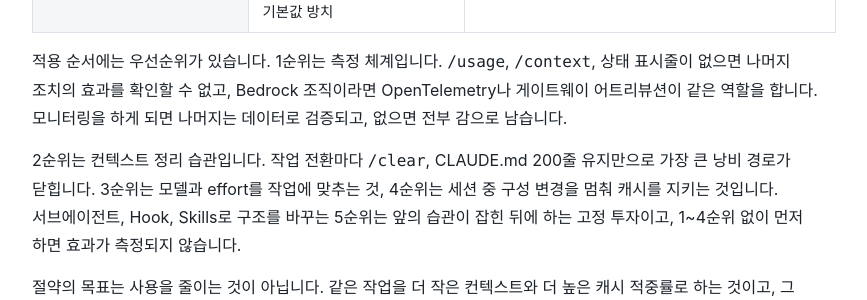
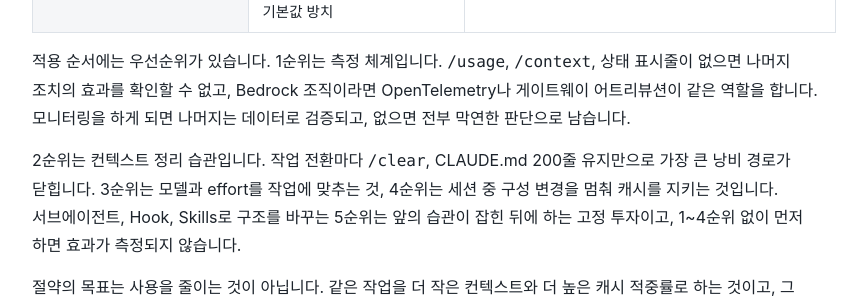
Before and after one commit to whchoi98/whchoi98.github.io, a Jekyll site: the page docs/techblog/aiml/claude-code-token-optimization-guide.html, which Jekyll copies as it is, in a window 1280 px wide and 900 px high, scrolled down 12255 px. Shown: the part 209-509 px from the top of the window, without its empty margins (206-1073 px from the left). Built offline with Jekyll 4.4.1, drawn with Linux system fonts in a browser that asks for light colours; some web fonts are replaced.

Commit message:
docs: token-guide - 감으로를 막연한 판단으로

```diff
--- a/docs/techblog/aiml/claude-code-token-optimization-guide.html
+++ b/docs/techblog/aiml/claude-code-token-optimization-guide.html
@@ -1392,7 +1392,7 @@ export CLAUDE_CODE_GOAL_CHECKIN_MINUTES=0  <span class="cm"># 유휴 중 goal
     적용 순서에는 우선순위가 있습니다. 1순위는 측정 체계입니다. <span class="mono">/usage</span>,
     <span class="mono">/context</span>, 상태 표시줄이 없으면 나머지 조치의 효과를 확인할 수 없고,
     Bedrock 조직이라면 OpenTelemetry나 게이트웨이 어트리뷰션이 같은 역할을 합니다.
-    모니터링을 하게 되면 나머지는 데이터로 검증되고, 없으면 전부 감으로 남습니다.
+    모니터링을 하게 되면 나머지는 데이터로 검증되고, 없으면 전부 막연한 판단으로 남습니다.
   </p>
 
   <p>
```
